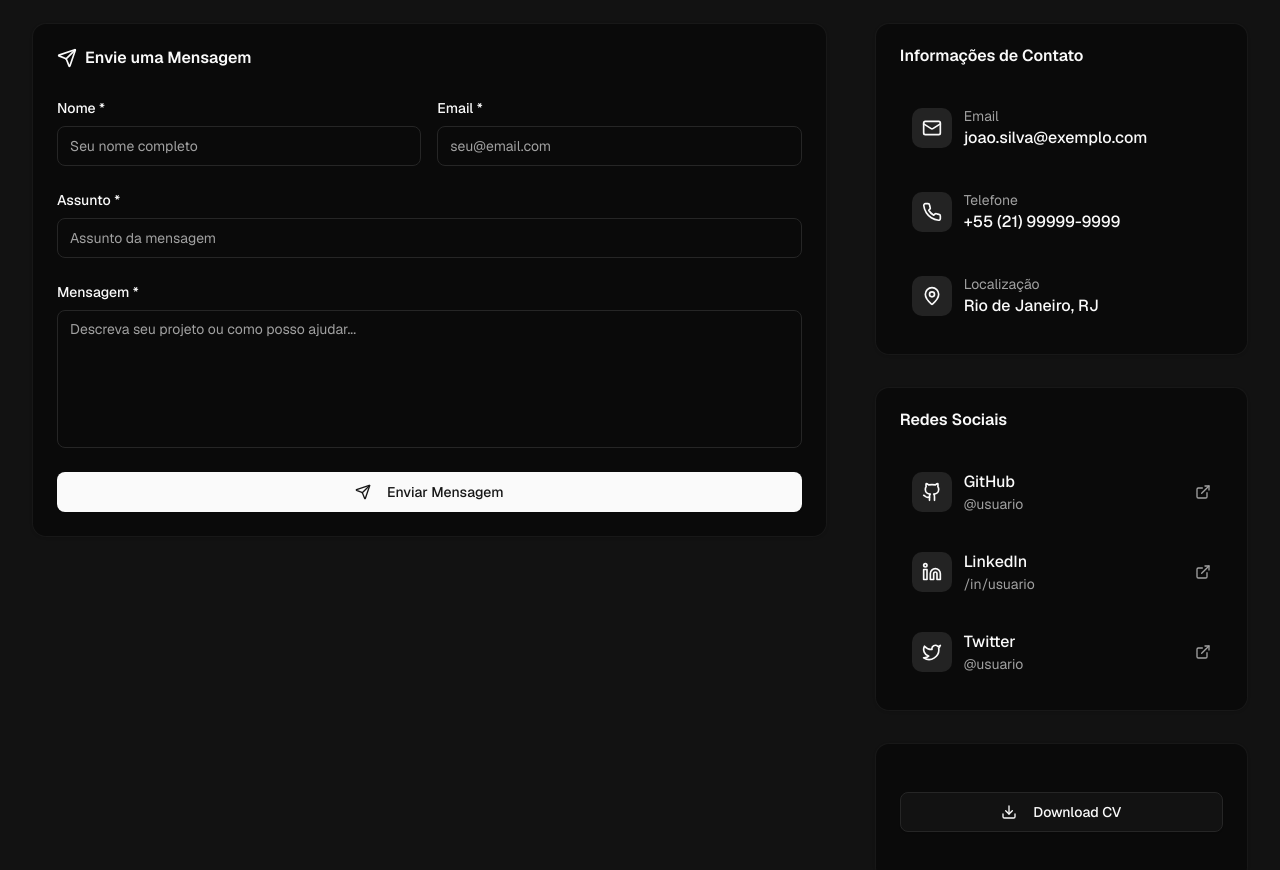
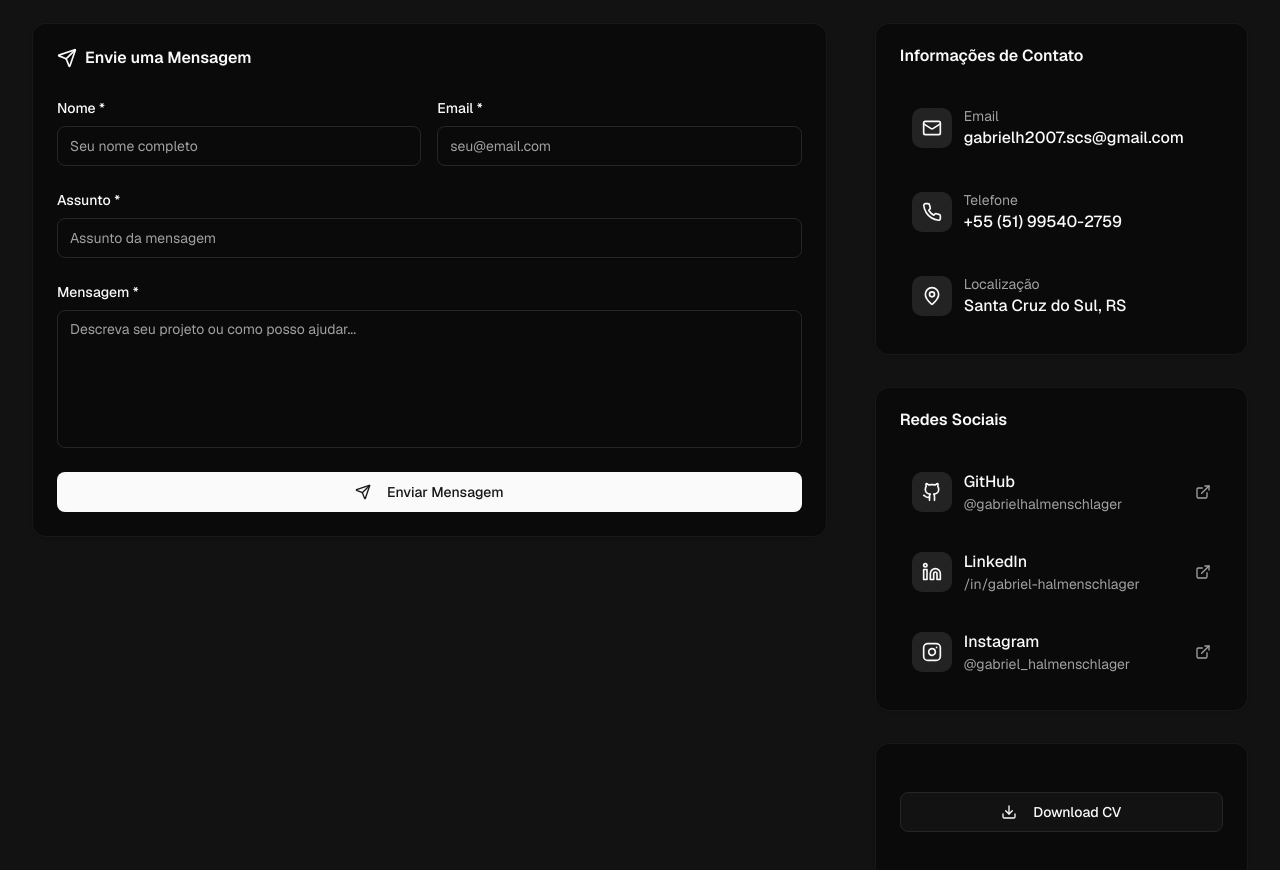
Before and after one commit to gabrielhalmenschlager/portifolio-react-gabriel-halmenschlager, a Next.js app: page / in a window 1280 px wide. Shown: the part 8520-9390 px from the top of the page. Built offline with nearby package versions, Linux system fonts and the light colour scheme.

Commit message:
Ajustando alguns detalhes na contact-section

```diff
--- a/components/sections/contact-section.tsx
+++ b/components/sections/contact-section.tsx
@@ -9,7 +9,7 @@ import { Input } from "@/components/ui/input"
 import { Textarea } from "@/components/ui/textarea"
 import { Badge } from "@/components/ui/badge"
 import { useToast } from "@/hooks/use-toast"
-import { Mail, Phone, MapPin, Github, Linkedin, Twitter, Send, Download, ExternalLink } from "lucide-react"
+import { Mail, Phone, MapPin, Github, Linkedin, Instagram, Send, Download, ExternalLink } from "lucide-react"
 
 interface GitHubRepo {
   id: number
@@ -38,20 +38,20 @@ export function ContactSection() {
     {
       icon: Mail,
       label: "Email",
-      value: "joao.silva@exemplo.com",
-      href: "mailto:joao.silva@exemplo.com",
+      value: "gabrielh2007.scs@gmail.com",
+      href: "mailto:gabrielh2007.scs@gmail.com",
     },
     {
       icon: Phone,
       label: "Telefone",
-      value: "+55 (21) 99999-9999",
-      href: "tel:+5521999999999",
+      value: "+55 (51) 99540-2759",
+      href: "tel:+5551995565922",
     },
     {
       icon: MapPin,
       label: "Localização",
-      value: "Rio de Janeiro, RJ",
-      href: "https://maps.google.com/?q=Rio+de+Janeiro,RJ",
+      value: "Santa Cruz do Sul, RS",
+      href: "https://www.google.com/maps/place/Santa+Cruz+do+Sul,+RS",
     },
   ]
 
@@ -59,20 +59,20 @@ export function ContactSection() {
     {
       icon: Github,
       label: "GitHub",
-      href: "https://github.com/usuario",
-      username: "@usuario",
+      href: "https://github.com/gabrielhalmenschlager",
+      username: "@gabrielhalmenschlager",
     },
     {
       icon: Linkedin,
       label: "LinkedIn",
-      href: "https://linkedin.com/in/usuario",
-      username: "/in/usuario",
+      href: "https://www.linkedin.com/in/gabriel-halmenschlager-2bb312302/",
+      username: "/in/gabriel-halmenschlager",
     },
     {
-      icon: Twitter,
-      label: "Twitter",
-      href: "https://twitter.com/usuario",
-      username: "@usuario",
+      icon: Instagram,
+      label: "Instagram",
+      href: "https://www.instagram.com/gabriel_halmenschlager/",
+      username: "@gabriel_halmenschlager",
     },
   ]
 
```
